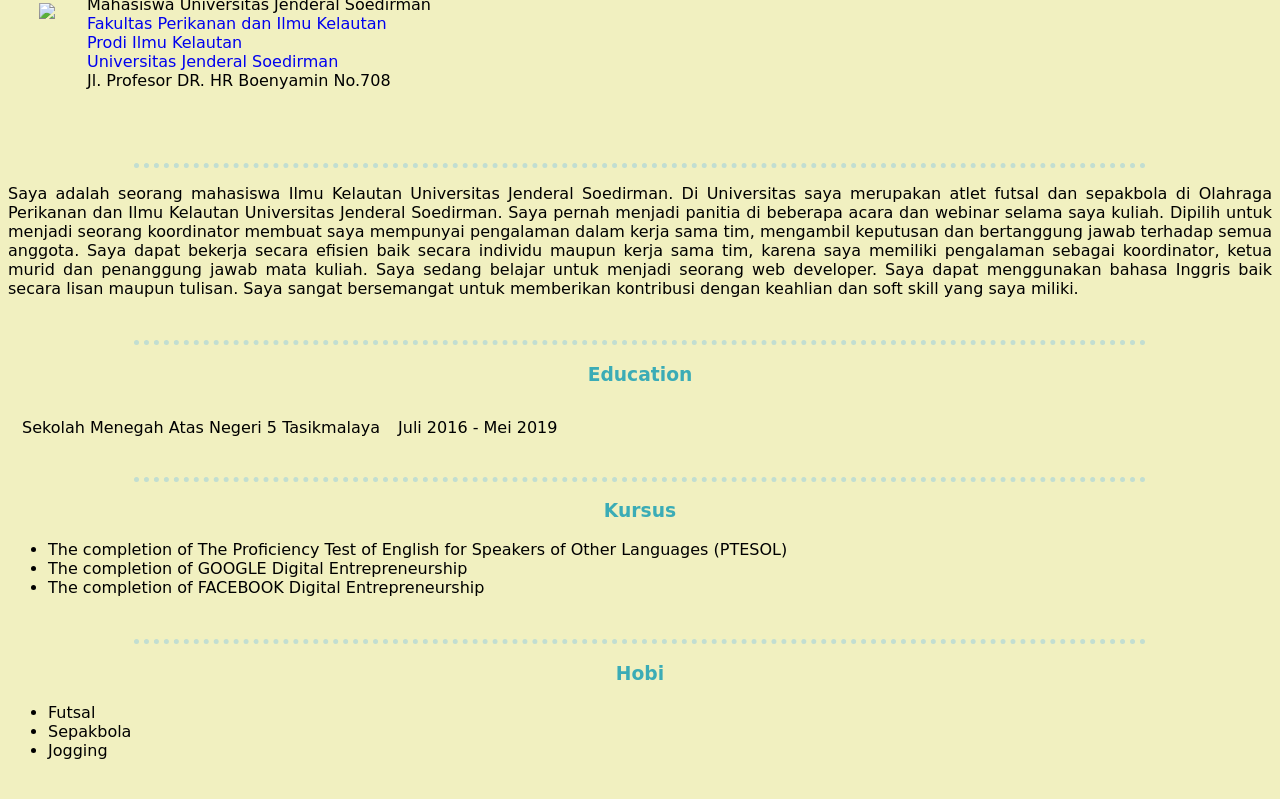
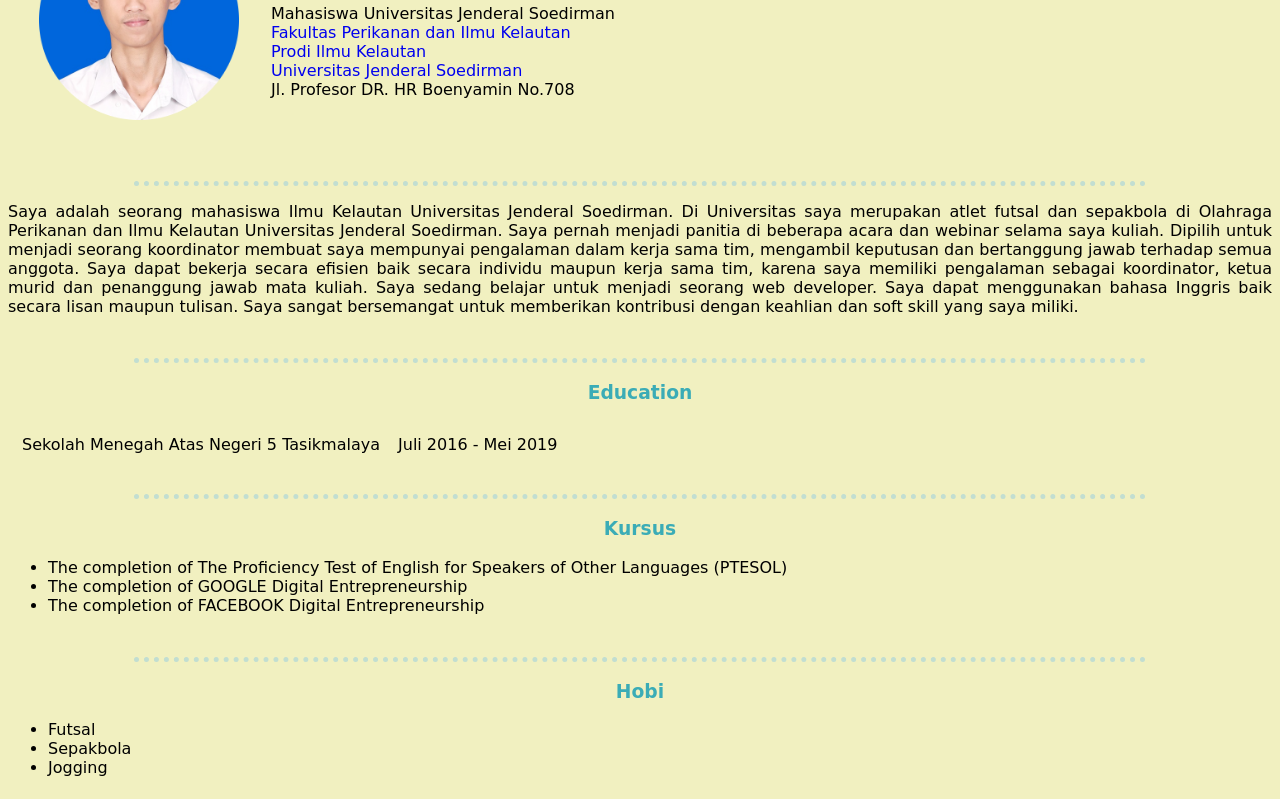
Before and after one commit to reynaaldiputr/CV, a plain HTML site: page index.html in a window 1280 px wide. Shown: the part 119-918 px from the top of the page. Drawn offline with Linux system fonts and the light colour scheme.

Commit message:
Update index.html

```diff
--- a/index.html
+++ b/index.html
@@ -11,7 +11,7 @@
   <table cellspacing="30">
     <tr>
       <td>
-        <img src="Reynaldi.jpg">
+        <img src="Reynaldi.png">
       </td>
       <td>
         <h1>Reynaldi Surya Putra</h1>
```
